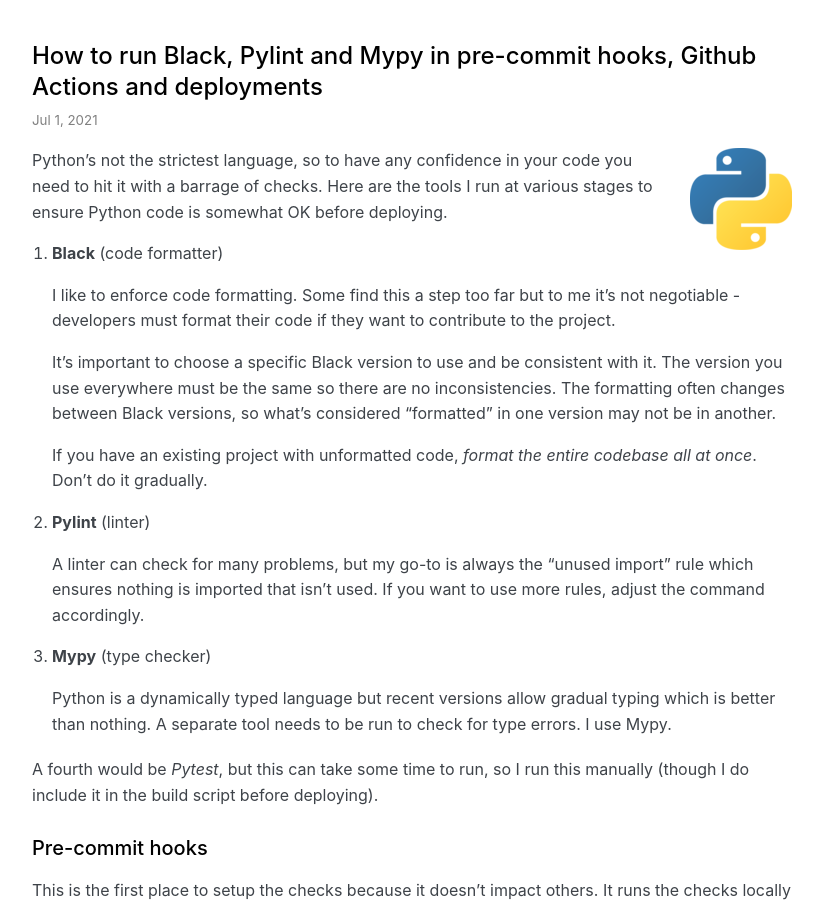
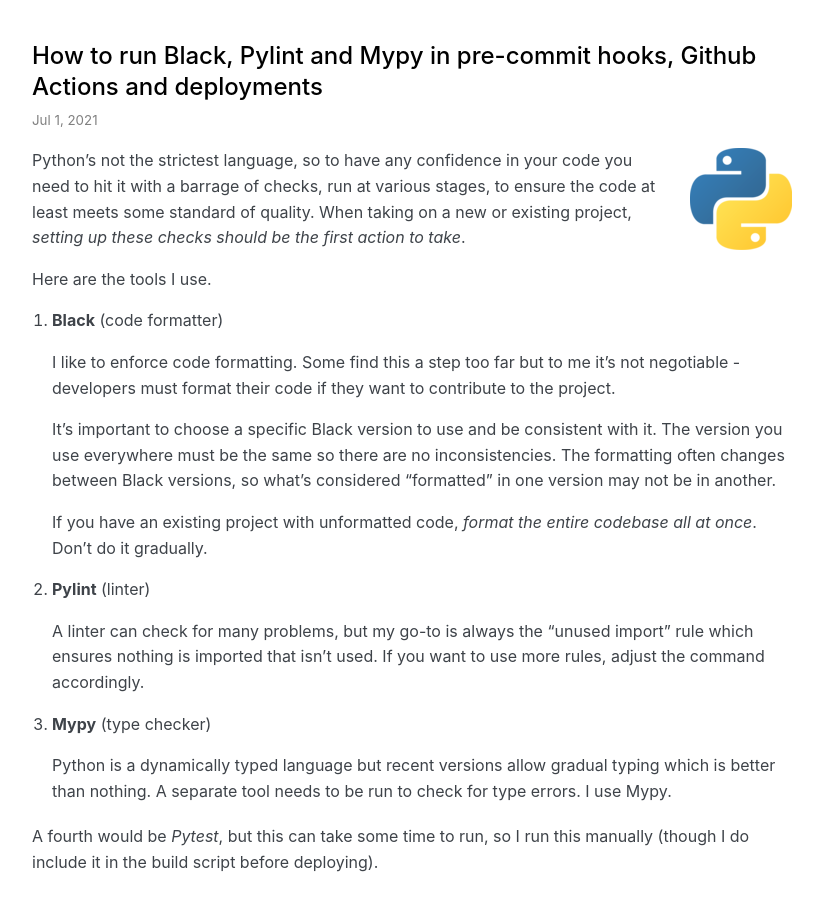
Before and after one commit to explodinglabs/explodinglabs.github.io, a Jekyll site: the page built from _posts/python/2021-07-01-checks.markdown, in a window 1280 px wide and 900 px high. Shown: the whole window, without its empty margins (228-1051 px from the left). Built offline with Jekyll 4.4.1, drawn with Linux system fonts in a browser that asks for light colours; some web fonts are replaced.

Commit message:
Update checks post

```diff
--- a/_posts/python/2021-07-01-checks.markdown
+++ b/_posts/python/2021-07-01-checks.markdown
@@ -15,8 +15,11 @@
 </div>
 
 Python's not the strictest language, so to have any confidence in your code you
-need to hit it with a barrage of checks. Here are the tools I run at various
-stages to ensure Python code is somewhat OK before deploying.
+need to hit it with a barrage of checks, run at various stages, to ensure the
+code at least meets some standard of quality. When taking on a new or existing
+project, _setting up these checks should be the first action to take_.
+
+Here are the tools I use.
 
 1. **Black** (code formatter)
 
```
